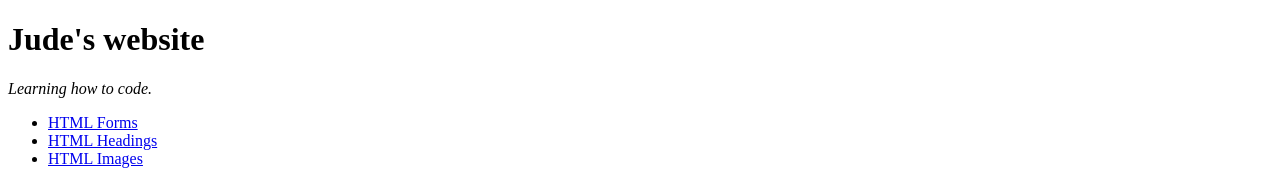
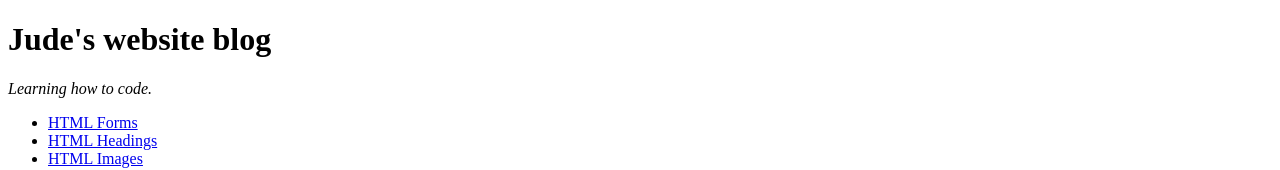
Before and after one commit to J-dev-source/TestProject, a plain HTML site: page intro.html in a window 1280 px wide. Shown: the top 170 px of the page. Drawn offline with Linux system fonts and the light colour scheme.

Commit message:
hello world

```diff
--- a/intro.html
+++ b/intro.html
@@ -9,7 +9,7 @@
     <body>
 
         <header>
-            <h1>Jude's website</h1>
+            <h1>Jude's website blog</h1>
             <p><em>Learning how to code.</em></p>
         </header>
 
```
